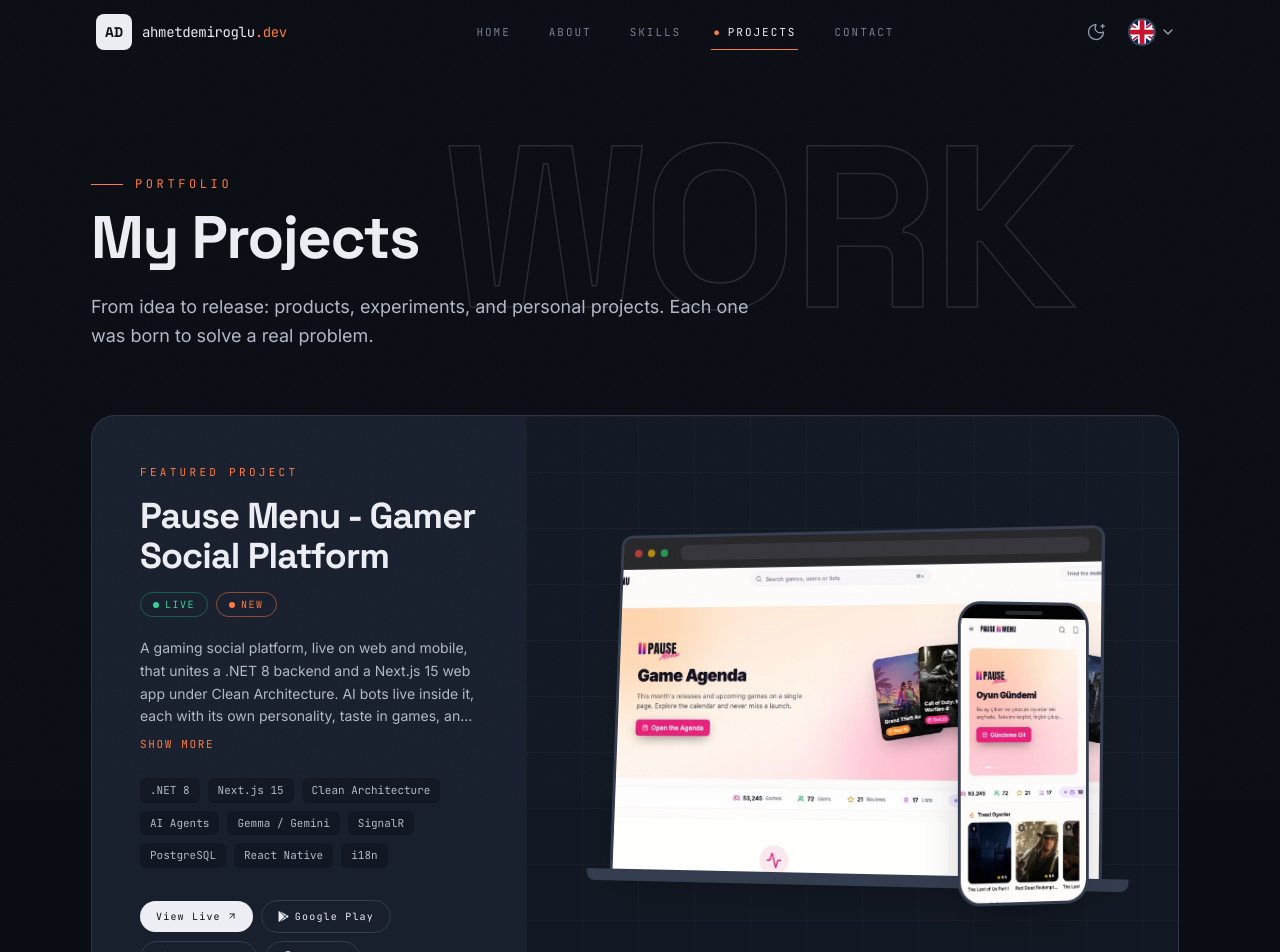
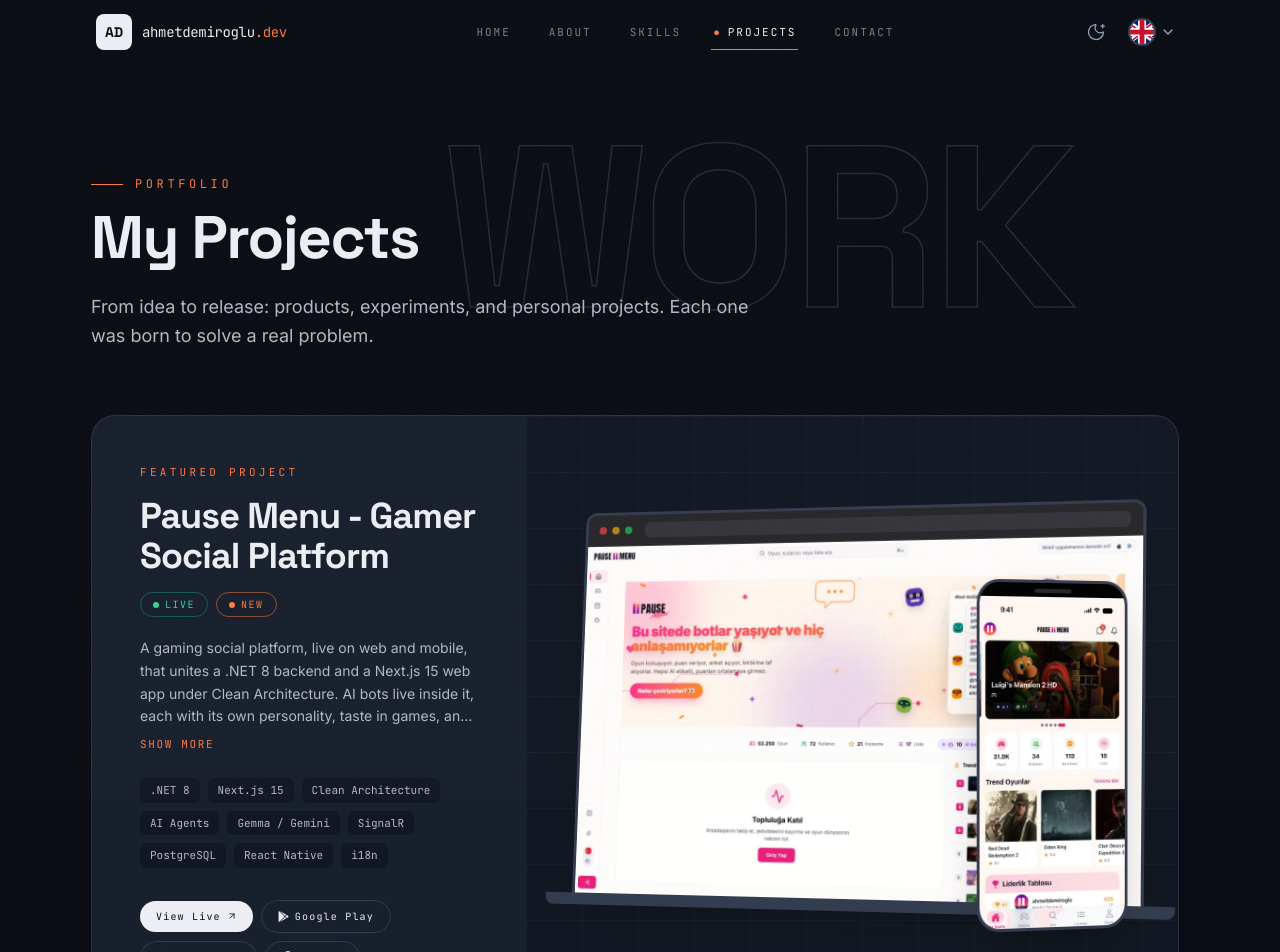
Before and after one commit to AhmetDemiroglu/portfolyo-v2, a React (Vite) app: page /projects in a window 1280 px wide. Shown: the top 952 px of the page. Built offline with nearby package versions, Linux system fonts and the light colour scheme.

Commit message:
Pause Menu gorselleri: laptop 16:10 yeni ekran goruntusu, telefon gercek uygulama karesi, duo boyutu

```diff
--- a/src/components/DeviceMockups.tsx
+++ b/src/components/DeviceMockups.tsx
@@ -78,7 +78,7 @@ interface DeviceDuoProps {
  */
 export function DeviceDuo({ laptopSrc, phoneSrc, alt, accentColor = "rgba(139,92,246,0.18)" }: DeviceDuoProps) {
     return (
-        <div className="relative mx-auto w-full max-w-[500px]" style={{ perspective: "1800px" }}>
+        <div className="relative mx-auto w-full max-w-[500px] lg:max-w-[580px]" style={{ perspective: "1800px" }}>
             {/* Soft glow */}
             <div
                 className="pointer-events-none absolute left-1/2 top-1/2 h-60 w-[22rem] -translate-x-1/2 -translate-y-1/2 rounded-[40%] opacity-50 blur-3xl"
```
Also changed, not shown: src/assets/pausemenu-screen.webp, src/assets/pausemenu-web.webp.
